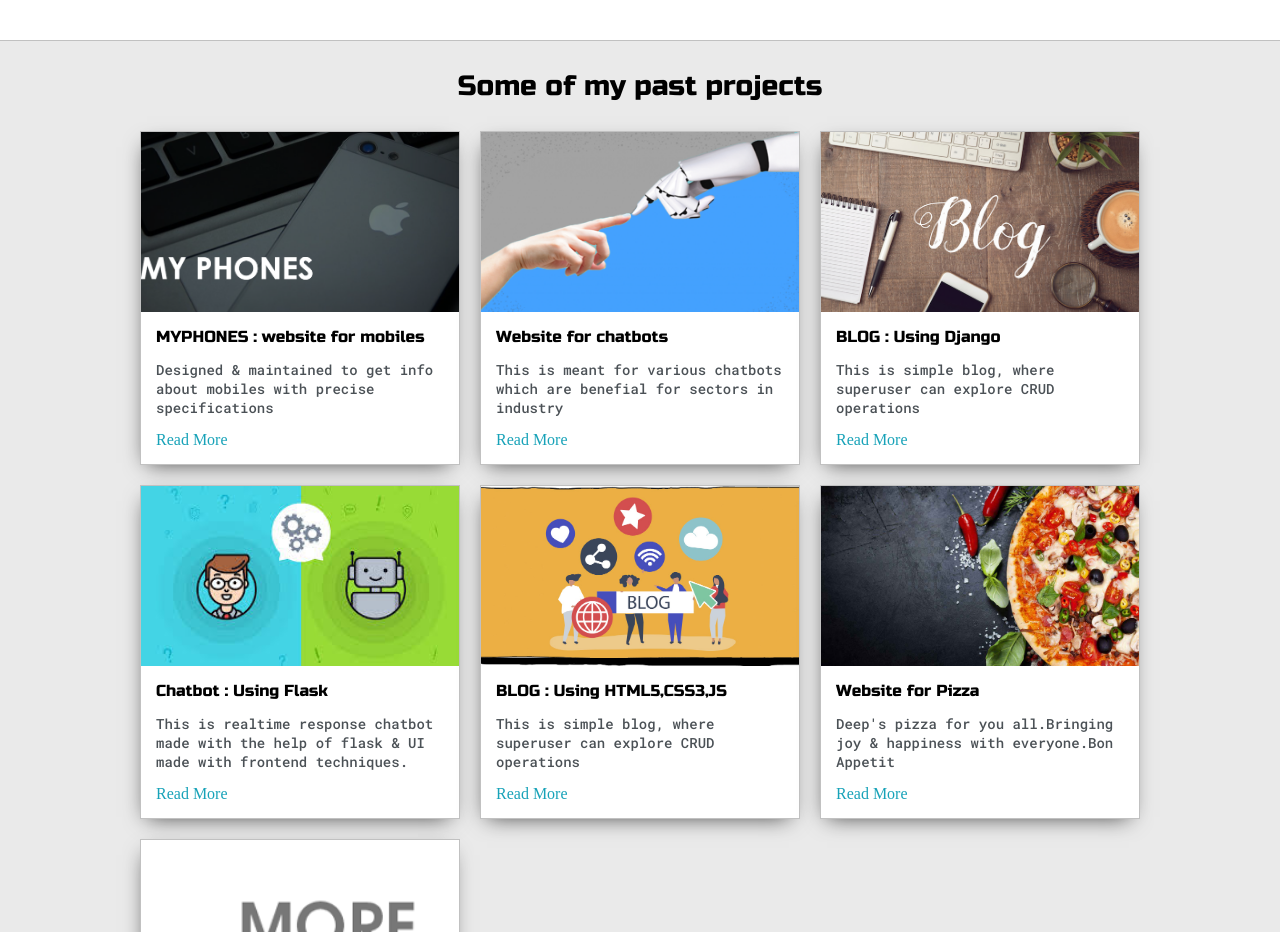
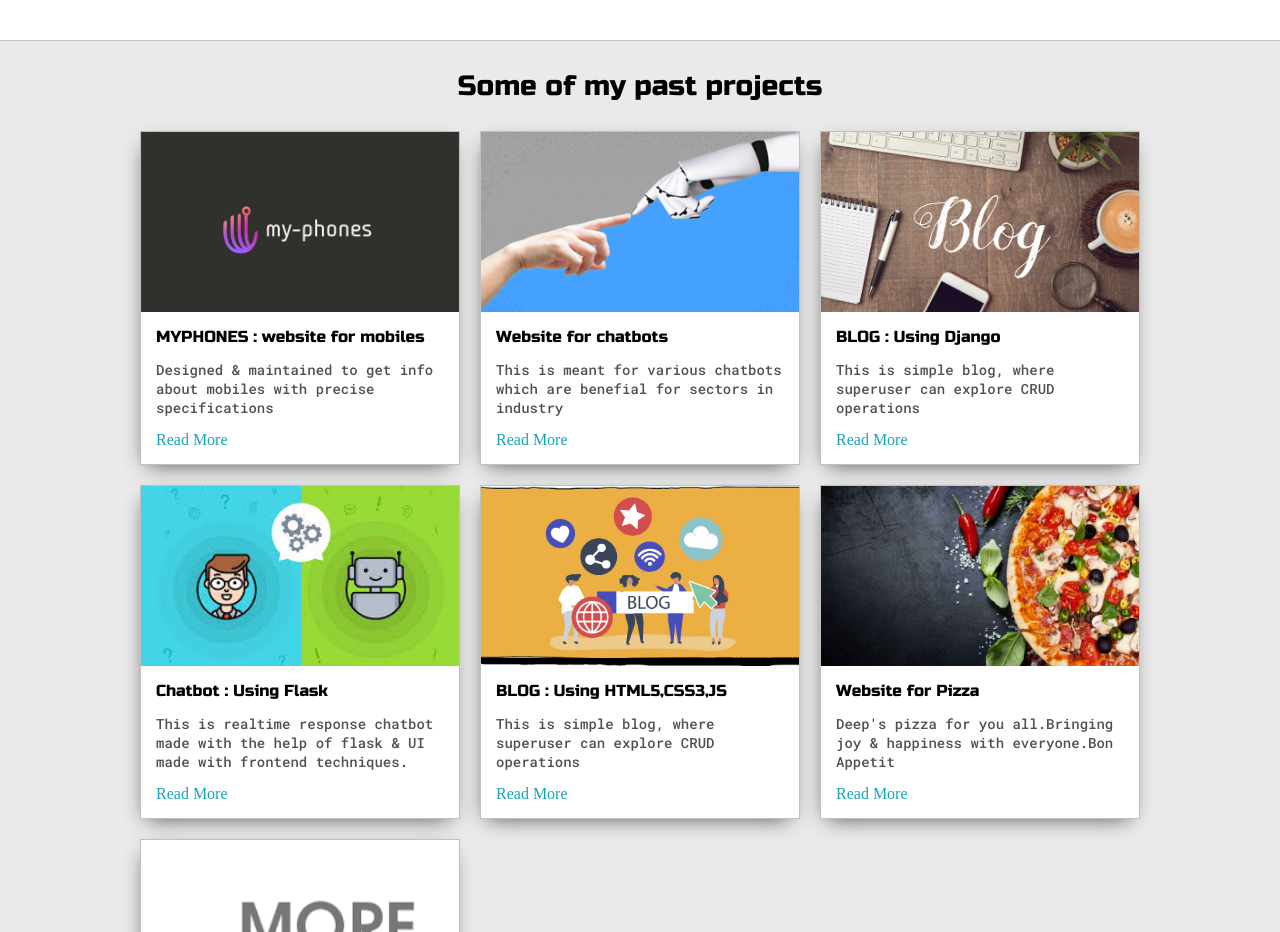
Before and after one commit to DeepDama/Deep-Dama-Portfolio, a plain HTML site: page index.html in a window 1280 px wide. Shown: the part 1260-2192 px from the top of the page. Drawn offline with Linux system fonts and the light colour scheme.

Commit message:
Update index.html

```diff
--- a/index.html
+++ b/index.html
@@ -134,7 +134,7 @@
 
 				<div>
 					<div class="post">
-						<img class="thumbnail" src="images/myphonecover.png">
+						<img class="thumbnail" src="images/myphonescover.png">
 						<div class="post-preview">
 							<h6 class="post-title">MYPHONES : website for mobiles</h6>
 							<p class="post-intro">Designed & maintained to get info about mobiles with precise specifications</p>
```
